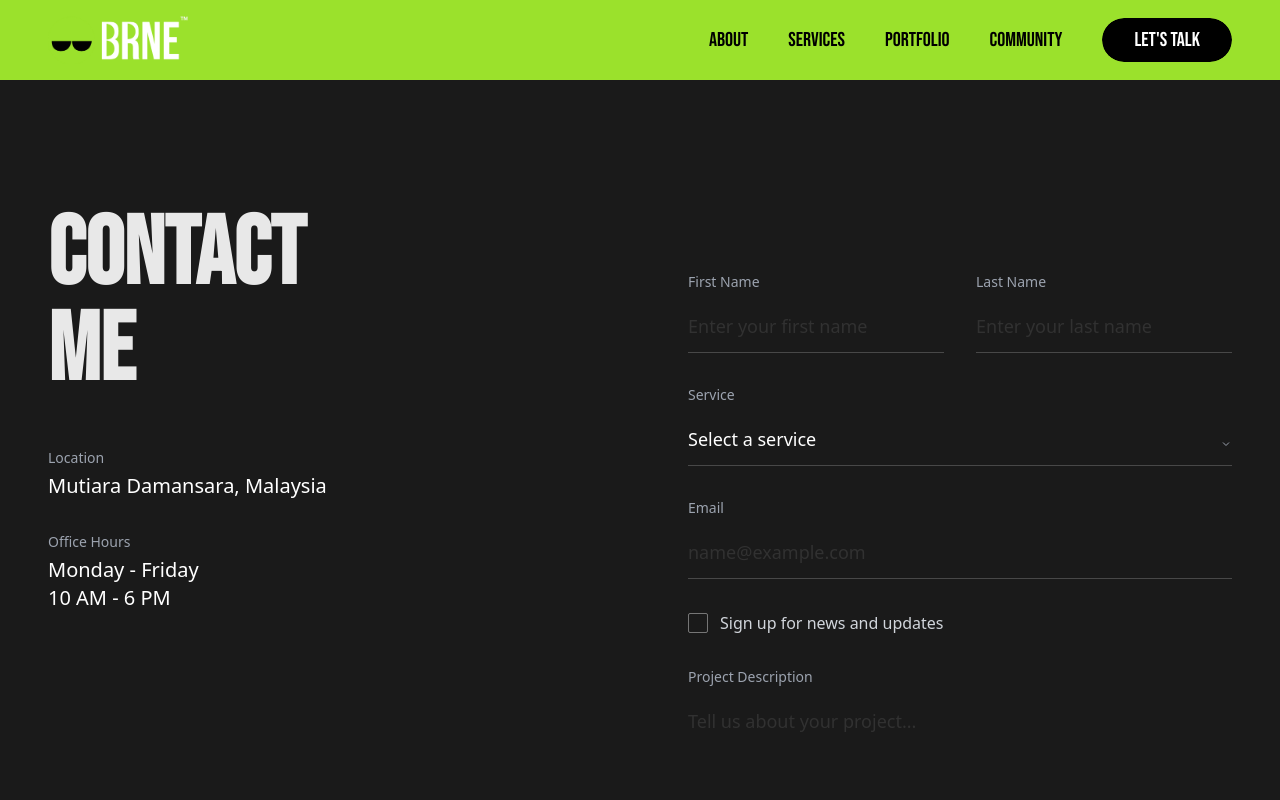
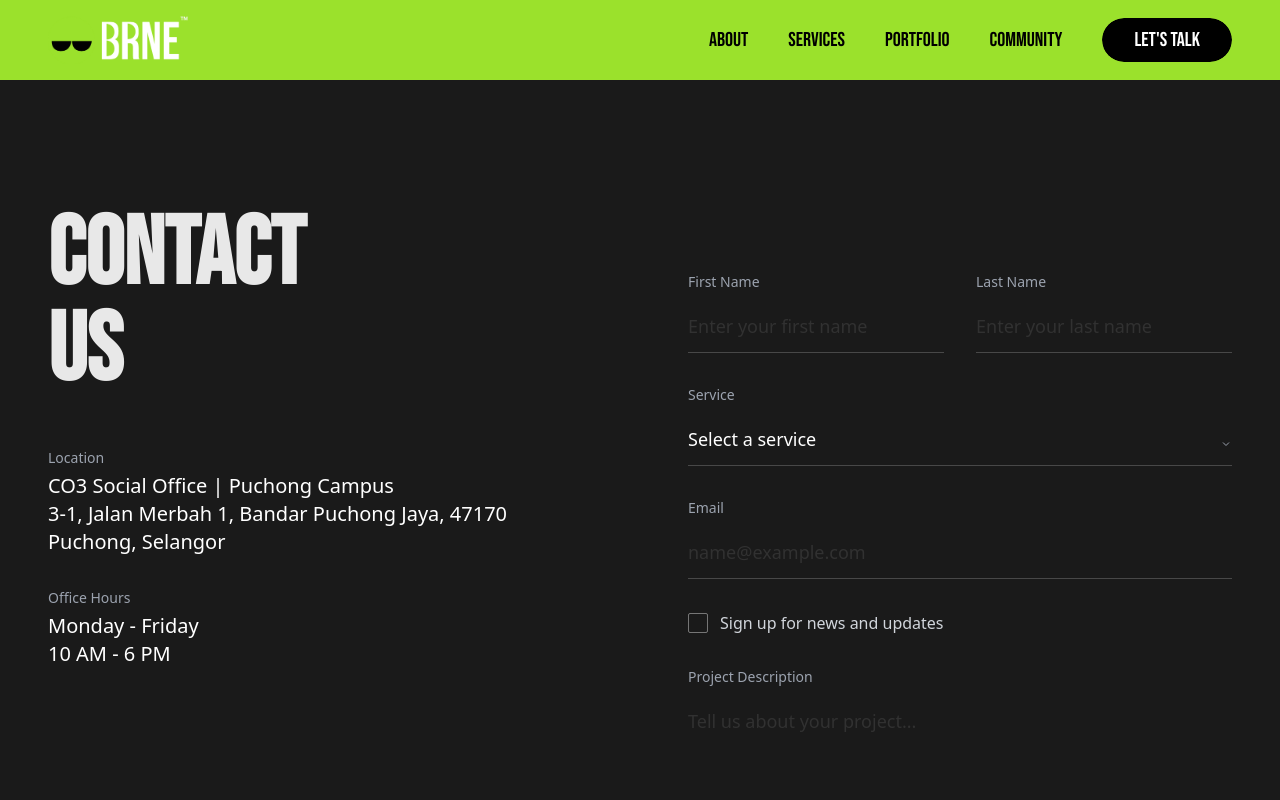
Before and after one commit to iqbalbinothman-ctrl/thebrne, a React (Vite) app: page /contact in a window 1280 px wide. Shown: the top 800 px of the page. Built offline with nearby package versions, Linux system fonts and the light colour scheme.

Commit message:
Update Contact Page content: address, title, services

```diff
--- a/components/ContactPage.tsx
+++ b/components/ContactPage.tsx
@@ -73,13 +73,13 @@ const ContactPage: React.FC = () => {
                     <div className="flex flex-col justify-between h-full min-h-[400px]">
                         <div>
                             <h1 className="font-heading text-6xl md:text-8xl lg:text-[6rem] font-bold tracking-tighter leading-[0.9] text-white/90 mb-12">
-                                CONTACT<br />ME
+                                CONTACT<br />US
                             </h1>
 
                             <div className="space-y-8">
                                 <div>
                                     <span className="block text-sm font-medium text-gray-400 mb-1">Location</span>
-                                    <span className="text-xl">Mutiara Damansara, Malaysia</span>
+                                    <span className="text-xl">CO3 Social Office | Puchong Campus<br />3-1, Jalan Merbah 1, Bandar Puchong Jaya, 47170 Puchong, Selangor</span>
                                 </div>
                                 <div>
                                     <span className="block text-sm font-medium text-gray-400 mb-1">Office Hours</span>
@@ -157,8 +157,8 @@ const ContactPage: React.FC = () => {
                                     <option value="branding">Branding</option>
                                     <option value="development">Web Development</option>
                                     <option value="marketing">Digital Marketing</option>
+                                    <option value="social-media">Social Media Management</option>
                                     <option value="video">Video & Content Production</option>
-                                    <option value="shojimp">Shoji MP 2026</option>
                                     <option value="other">Other</option>
                                 </select>
                                 <div className="absolute right-0 bottom-4 pointer-events-none text-gray-400">
@@ -227,8 +227,8 @@ const ContactPage: React.FC = () => {
                             {/* Status Messages */}
                             {status.message && (
                                 <div className={`p-4 rounded-lg mt-4 ${status.type === 'success'
-                                        ? 'bg-green-900/20 text-green-400 border border-green-900/50'
-                                        : 'bg-red-900/20 text-red-400 border border-red-900/50'
+                                    ? 'bg-green-900/20 text-green-400 border border-green-900/50'
+                                    : 'bg-red-900/20 text-red-400 border border-red-900/50'
                                     }`}>
                                     {status.message}
                                 </div>
```
